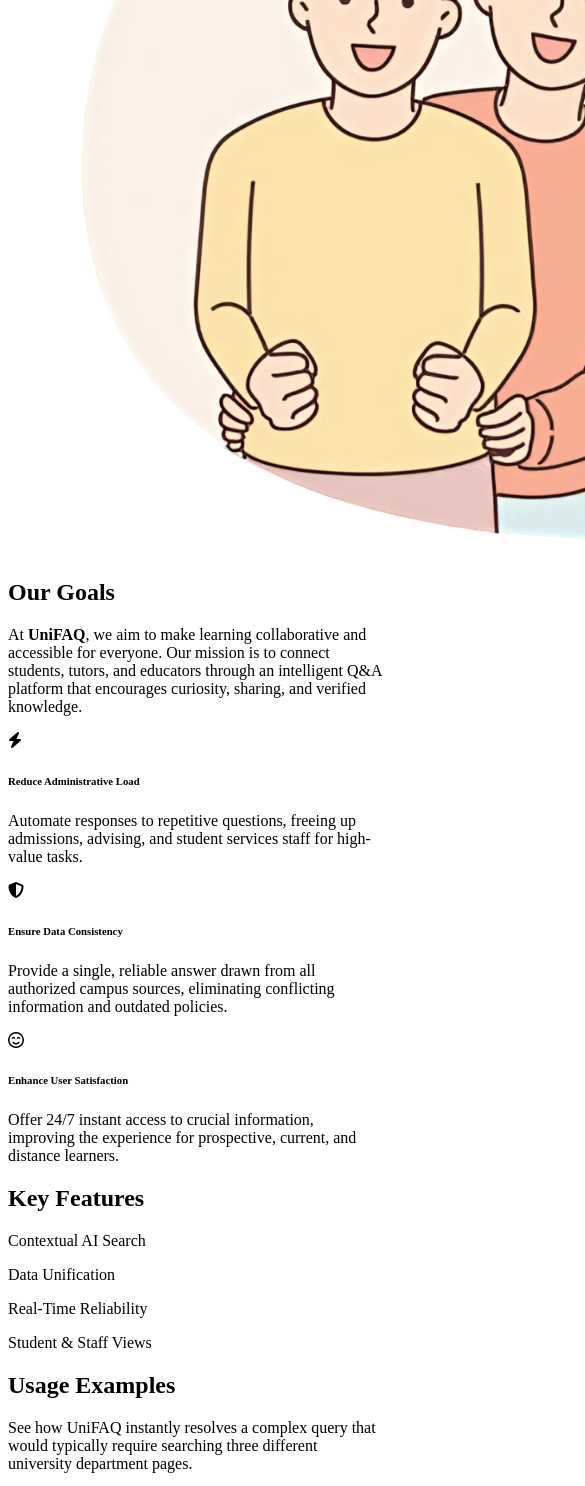
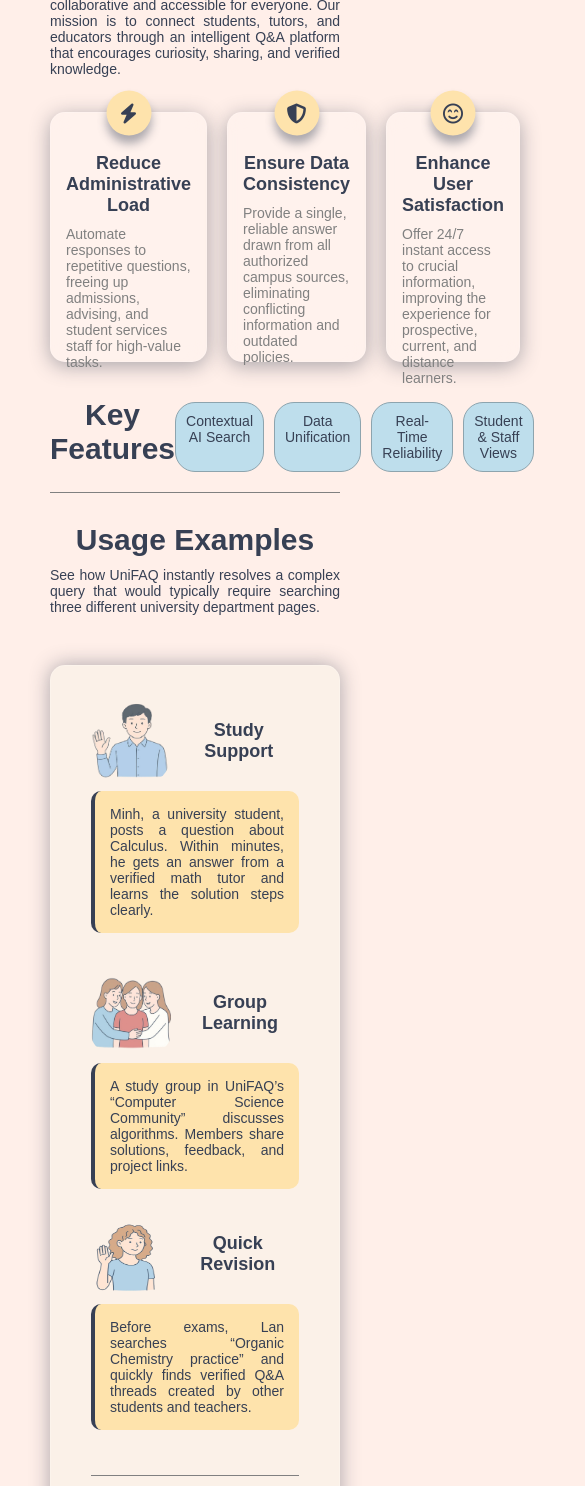
Before and after one commit to LeTranggg/UniFQA, a plain HTML site: page index.html in a window 390 px wide. Shown: the part 481-1967 px from the top of the page, 585 px wide, since content can reach past the window. Drawn offline with Linux system fonts and the light colour scheme; the site is published under a folder, as on GitHub Pages, so addresses that start at the root find nothing.

Commit message:
fix size

```diff
--- a/index.html
+++ b/index.html
@@ -4,7 +4,7 @@
     <title>UniFAQ</title>
     <meta name="viewport" content="width=device-width, initial-scale=1.0">
     <meta name="description" content="UniFAQ" />
-    <link href="/style.css" rel="stylesheet" />
+    <link href="./style.css" rel="stylesheet" />
     <link
       rel="stylesheet"
       href="https://cdnjs.cloudflare.com/ajax/libs/font-awesome/6.5.0/css/all.min.css"
--- a/style.css
+++ b/style.css
@@ -1,3 +1,7 @@
+html {
+  font-size: 100%;
+}
+
 * {
   margin: 0;
   padding: 0;
@@ -14,7 +18,7 @@ body {
   background-color: #ffefe9;
   color: #374054;
   font-family: Arial, Helvetica, sans-serif;
-  margin: 0 120px 30px 120px;
+  margin: 0 7.5rem 1.875rem 7.5rem;
 }
 
 a {
@@ -24,32 +28,32 @@ a {
 a:focus-visible,
 button:focus-visible {
   /* Vòng tiêu điểm tùy chỉnh khi dùng bàn phím */
-  border: 3px solid #00c6ff;
+  border: 0.1875rem solid #00c6ff;
   /* Thêm vòng sáng xung quanh viền */
-  box-shadow: 0 0 0 5px rgba(0, 198, 255, 0.4);
+  box-shadow: 0 0 0 0.3125rem #00c8ff49;
   /* Giữ hiệu ứng "nhấc" giống như hover */
-  transform: translateY(-8px);
+  transform: translateY(-0.5rem);
 }
 
 h1 {
-  font-size: 85px;
-  margin-bottom: 20px;
+  font-size: 5.3125rem;
+  margin-bottom: 1.25rem;
 }
 
 h2 {
-  font-size: 75px;
+  font-size: 4.6875rem;
   text-align: center;
 }
 
 h6 {
-  font-size: 35px;
+  font-size: 2.1875rem;
   text-align: center;
 }
 
 p {
-  margin: 30px 0 30px 0;
+  margin: 1.875rem 0 1.875rem 0;
   text-align: justify;
-  font-size: 30px;
+  font-size: 1.875rem;
 }
 
 footer {
@@ -62,13 +66,13 @@ nav {
   display: flex;
   align-items: center;
   justify-content: space-between;
-  padding: 20px 0 20px 0;
+  padding: 1.25rem 0 1.25rem 0;
   background-color: #ffefe9;
 }
 
 .logo {
   display: flex;
-  font-size: 30px;
+  font-size: 1.875rem;
 }
 
 .logo a {
@@ -78,12 +82,12 @@ nav {
 
 .menu {
   display: flex;
-  gap: 80px;
+  gap: 5rem;
 }
 
 .menu a {
   color: #374054;
-  font-size: 20px;
+  font-size: 1.25rem;
   font-weight: bolder;
 }
 
@@ -95,22 +99,22 @@ nav {
   display: flex;
   align-items: center;
   justify-content: space-between;
-  margin: 100px 0 100px 0;
-  gap: 100px;
-  scroll-margin-top: 150px;
+  margin: 6.25rem 0 6.25rem 0;
+  gap: 6.25rem;
+  scroll-margin-top: 9.375rem;
 }
 
 #home img {
-  width: 700px;
+  width: 43.75rem;
   height: auto;
 }
 
 #home button {
-  border-radius: 15px;
+  border-radius: 0.9375rem;
   border: none;
-  padding: 15px;
+  padding: 0.9375rem;
   background-color: #d0af9c;
-  font-size: 25px;
+  font-size: 1.5625rem;
   font-weight: bolder;
 }
 
@@ -120,8 +124,8 @@ nav {
 }
 
 #goal {
-  margin: 100px 0 100px 0;
-  scroll-margin-top: 150px;
+  margin: 6.25rem 0 6.25rem 0;
+  scroll-margin-top: 9.375rem;
 }
 
 .goal-cards {
@@ -132,24 +136,24 @@ nav {
 
 .goal-card {
   position: relative;
-  margin-top: 50px;
-  border-radius: 15px;
-  padding: 70px 40px 35px 40px;
-  width: 500px;
-  height: 450px;
-  box-shadow: 0 4px 20px #3740546b;
+  margin-top: 3.125rem;
+  border-radius: 0.9375rem;
+  padding: 4.375rem 2.5rem 2.1875rem 2.5rem;
+  width: 31.25rem;
+  height: 28.125rem;
+  box-shadow: 0 0.25rem 1.25rem #3740546b;
   transition: transform 0.3s ease, box-shadow 0.3s ease;
   /* Nền trong suốt */
   background-color: #ffffff2e;
   /* Viền mờ */
-  border: 1px solid #ffffff2e;
+  border: .0625rem solid #ffffff2e;
   /* Làm mờ nền sau */
-  backdrop-filter: blur(10px);
+  backdrop-filter: blur(.625rem);
 }
 
 .goal-card:hover {
-  transform: translateY(-5px);
-  box-shadow: 0 6px 15px #3740546b;
+  transform: translateY(-0.3125rem);
+  box-shadow: 0 .375rem .9375rem #3740546b;
 }
 
 .goal-icon {
@@ -157,22 +161,22 @@ nav {
   position: absolute;
   top: 0;
   left: 50%;
-  /* Dùng transform để căn giữa icon (60px) trên đỉnh của card */
+  /* Dùng transform để căn giữa icon (60rem) trên đỉnh của card */
   transform: translate(-50%, -50%);
   z-index: 10;
 }
 
 .goal-icon i {
   display: flex;
-  height: 60px;
-  width: 60px;
+  height: 3.75rem;
+  width: 3.75rem;
   background-color: #fee3ac;
-  border-radius: 9999px;
+  border-radius: 624.9375rem;
   /* Shadow mạnh hơn */
-  box-shadow: 0 8px 10px #3740546b;
+  box-shadow: 0 .5rem .625rem #3740546b;
   justify-content: center;
   align-items: center;
-  font-size: 28px;
+  font-size: 1.75rem;
   color: #374054;
 }
 
@@ -182,102 +186,102 @@ nav {
 }
 
 #feature {
-  margin: 100px 0 100px 0;
+  margin: 6.25rem 0 6.25rem 0;
   display: flex;
   justify-content: space-between;
   align-items: center;
-  border-bottom: 1px solid gray;
+  border-bottom: .0625rem solid gray;
   /* Đường gạch dưới */
-  padding-bottom: 80px;
-  scroll-margin-top: 150px;
+  padding-bottom: 5rem;
+  scroll-margin-top: 9.375rem;
 }
 
 .feature-list {
   display: flex;
   text-align: right;
-  gap: 50px;
+  gap: 3.125rem;
 
 }
 
 .feature-list p {
   background-color: #bedeec;
-  border-radius: 40px;
-  border: 1px solid #8da4ae;
-  padding: 20px;
-  font-size: 25px;
+  border-radius: 2.5rem;
+  border: .0625rem solid #8da4ae;
+  padding: 1.25rem;
+  font-size: 1.5625rem;
   text-align: center;
 }
 
 #example {
-  margin: 100px 0 100px 0;
-  scroll-margin-top: 150px;
+  margin: 6.25rem 0 6.25rem 0;
+  scroll-margin-top: 9.375rem;
 }
 
 .example-cards {
-  margin: 50px 0 50px 0;
+  margin: 3.125rem 0 3.125rem 0;
   display: flex;
   align-items: center;
   justify-content: space-between;
   flex-direction: column;
-  gap: 10px;
-  border-radius: 15px;
-  box-shadow: 0px 0px 20px #3740546b;
+  gap: .625rem;
+  border-radius: .9375rem;
+  box-shadow: 0 0 1.25rem #3740546b;
   background-color: #fbf1e8;
   /* Viền mờ */
-  border: 1px solid #ffffff2e;
+  border: .0625rem solid #ffffff2e;
 }
 
 .example-card {
-  padding: 50px 70px 20px 70px;
+  padding: 3.125rem 4.375rem 1.25rem 4.375rem;
 }
 
 #example-2 {
-  padding: 0 70px 0 70px;
+  padding: 0 4.375rem 0 4.375rem;
 }
 
 #example-3 {
-  padding: 20px 70px 50px 70px;
-  border-bottom: 1px solid gray;
+  padding: 1.25rem 4.375rem 3.125rem 4.375rem;
+  border-bottom: .0625rem solid gray;
 }
 
 .example-title {
   display: flex;
   align-items: center;
-  gap: 50px;
+  gap: 3.125rem;
 }
 
 .example-title img {
-  border-radius: 20px;
+  border-radius: 1.25rem;
 }
 
 .example-card p {
   background-color: #fee3ac;
-  padding: 30px;
-  border-radius: 20px;
-  border-left: 4px solid;
+  padding: 1.875rem;
+  border-radius: 1.25rem;
+  border-left: .25rem solid;
   border-left-color: #374054;
 }
 
 .example-response {
-  margin: 50px 70px 50px 70px;
+  margin: 3.125rem 4.375rem 3.125rem 4.375rem;
 }
 
 .example-response-title {
   display: flex;
   justify-content: center;
   align-items: center;
-  gap: 20px;
+  gap: 1.25rem;
 }
 
 .example-response-title i {
   display: flex;
-  height: 60px;
-  width: 60px;
+  height: 3.75rem;
+  width: 3.75rem;
   background-color: #fee3ac;
-  border-radius: 9999px;
+  border-radius: 624.9375rem;
   justify-content: center;
   align-items: center;
-  font-size: 28px;
+  font-size: 1.75rem;
   color: #374054;
 }
 
@@ -292,23 +296,23 @@ nav {
 
 .footer-icons {
   display: grid;
-  grid-template-columns: repeat(6, 60px);
-  /* 6 cột, mỗi cột rộng 60px */
-  gap: 20px;
+  grid-template-columns: repeat(6, 3.75rem);
+  /* 6 cột, mỗi cột rộng 60rem */
+  gap: 1.25rem;
   justify-content: end;
 }
 
 .footer-icons a {
-  width: 60px;
-  height: 60px;
+  width: 3.75rem;
+  height: 3.75rem;
   border-radius: 50%;
-  padding: 20px;
+  padding: 1.25rem;
   background-color: #de908c;
   color: #374054;
   display: flex;
   align-items: center;
   justify-content: center;
-  font-size: 20px;
+  font-size: 1.25rem;
   transition: all 0.3s ease;
 }
 
@@ -317,120 +321,120 @@ nav {
   color: white;
 }
 
-@media (max-width: 749px) {
+@media (max-width: 46.8125rem) {
   body {
-    margin: 0 10px 15px 10px;
-    padding: 0 40px 0 40px;
+    margin: 0 .625rem .9375rem .625rem;
+    padding: 0 2.5rem 0 2.5rem;
   }
 
   h1 {
-    font-size: 35px;
-    margin-bottom: 5px;
+    font-size: 2.1875rem;
+    margin-bottom: .3125rem;
   }
 
   h2 {
-    font-size: 30px;
+    font-size: 1.875rem;
   }
 
   h6 {
-    font-size: 18px;
+    font-size: 1.125rem;
   }
 
   p {
-    font-size: 14px;
-    margin: 10px 0;
+    font-size: .875rem;
+    margin: .625rem 0;
   }
 
   nav {
-    gap: 10px;
-    padding: 10px 0;
+    gap: .625rem;
+    padding: .625rem 0;
   }
 
   .logo a {
-    font-size: 16px;
+    font-size: 1rem;
   }
 
   .menu {
-    gap: 15px;
+    gap: .9375rem;
   }
 
   .menu a {
-    font-size: 14px;
+    font-size: .875rem;
   }
 
   #home {
-    margin: 30px 0;
-    gap: 20px;
-    scroll-margin-top: 60px;
+    margin: 1.875rem 0;
+    gap: 1.25rem;
+    scroll-margin-top: 3.75rem;
   }
 
   #home img {
     width: 90%;
-    max-width: 250px;
+    max-width: 15.625rem;
     height: auto;
   }
 
   #home button {
-    padding: 10px;
-    font-size: 16px;
+    padding: .625rem;
+    font-size: 1rem;
   }
 
   #goal {
-    margin: 30px 0;
-    scroll-margin-top: 60px;
+    margin: 1.875rem 0;
+    scroll-margin-top: 3.75rem;
   }
 
   .goal-cards {
-    gap: 20px;
+    gap: 1.25rem;
   }
 
   .goal-card {
-    padding: 40px 15px 15px 15px;
-    margin-top: 25px;
-    height: 250px;
+    padding: 2.5rem .9375rem .9375rem .9375rem;
+    margin-top: 1.5625rem;
+    height: 15.625rem;
   }
 
   .goal-icon i {
-    height: 45px;
-    width: 45px;
-    font-size: 20px;
+    height: 2.8125rem;
+    width: 2.8125rem;
+    font-size: 1.25rem;
   }
 
   .goal-card p {
-    font-size: 14px;
+    font-size: .875rem;
   }
 
   #feature {
-    padding-bottom: 20px;
-    margin: 30px 0;
-    scroll-margin-top: 60px;
+    padding-bottom: 1.25rem;
+    margin: 1.875rem 0;
+    scroll-margin-top: 3.75rem;
   }
 
   .feature-list {
-    gap: 10px;
-    margin-top: 10px;
+    gap: .625rem;
+    margin-top: .625rem;
   }
 
   .feature-list p {
-    font-size: 14px;
-    padding: 10px;
+    font-size: .875rem;
+    padding: .625rem;
     margin: 0;
-    border-radius: 20px;
+    border-radius: 1.25rem;
   }
 
   #example {
-    margin: 30px 0;
-    scroll-margin-top: 60px;
+    margin: 1.875rem 0;
+    scroll-margin-top: 3.75rem;
   }
 
   .example-cards {
-    gap: 15px;
-    padding: 20px 40px 20px 40px;
+    gap: .9375rem;
+    padding: 1.25rem 2.5rem 1.25rem 2.5rem;
   }
 
   .example-card,
   .example-card[style] {
-    padding: 15px 0;
+    padding: .9375rem 0;
   }
 
   #example-2 {
@@ -438,60 +442,60 @@ nav {
   }
 
   #example-3 {
-    padding: 0px 0px 35px 0px;
-    border-bottom: 1px solid gray;
+    padding: 0 0 2.1875rem 0;
+    border-bottom: .0625rem solid gray;
   }
 
   .example-title {
-    gap: 10px;
+    gap: .625rem;
   }
 
   .example-title img {
-    width: 80px;
-    height: 80px;
+    width: 5rem;
+    height: 5rem;
   }
 
   .example-card p {
-    font-size: 14px;
-    padding: 15px;
-    border-radius: 10px;
+    font-size: .875rem;
+    padding: .9375rem;
+    border-radius: .625rem;
   }
 
   .example-response {
-    margin: 15px 0;
+    margin: .9375rem 0;
   }
 
   .example-response-title h6 {
-    font-size: 16px;
+    font-size: 1rem;
   }
 
   .example-response-title i {
-    height: 40px;
-    width: 40px;
-    font-size: 18px;
+    height: 2.5rem;
+    width: 2.5rem;
+    font-size: 1.125rem;
   }
 
   .example-response-text p {
-    font-size: 14px;
+    font-size: .875rem;
   }
 
   footer {
-    gap: 10px;
+    gap: .625rem;
   }
 
   .footer-icons {
-    grid-template-columns: repeat(6, 40px);
-    gap: 5px;
+    grid-template-columns: repeat(6, 2.5rem);
+    gap: .3125rem;
   }
 
   .footer-icons a {
-    width: 30px;
-    height: 30px;
-    padding: 10px;
-    font-size: 16px;
+    width: 1.875rem;
+    height: 1.875rem;
+    padding: .625rem;
+    font-size: 1rem;
   }
 
   footer p {
-    font-size: 12px;
+    font-size: .75rem;
   }
 }
```
